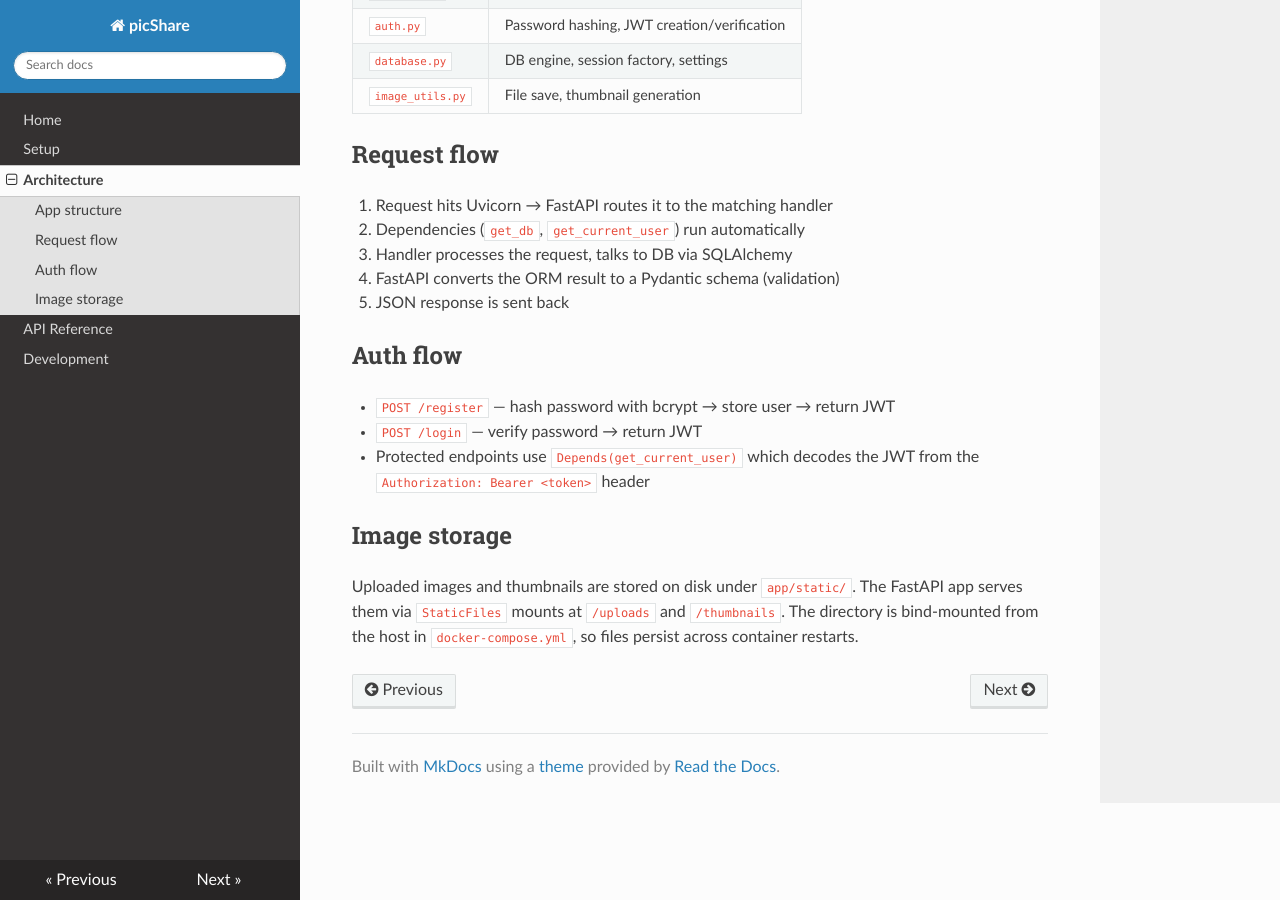
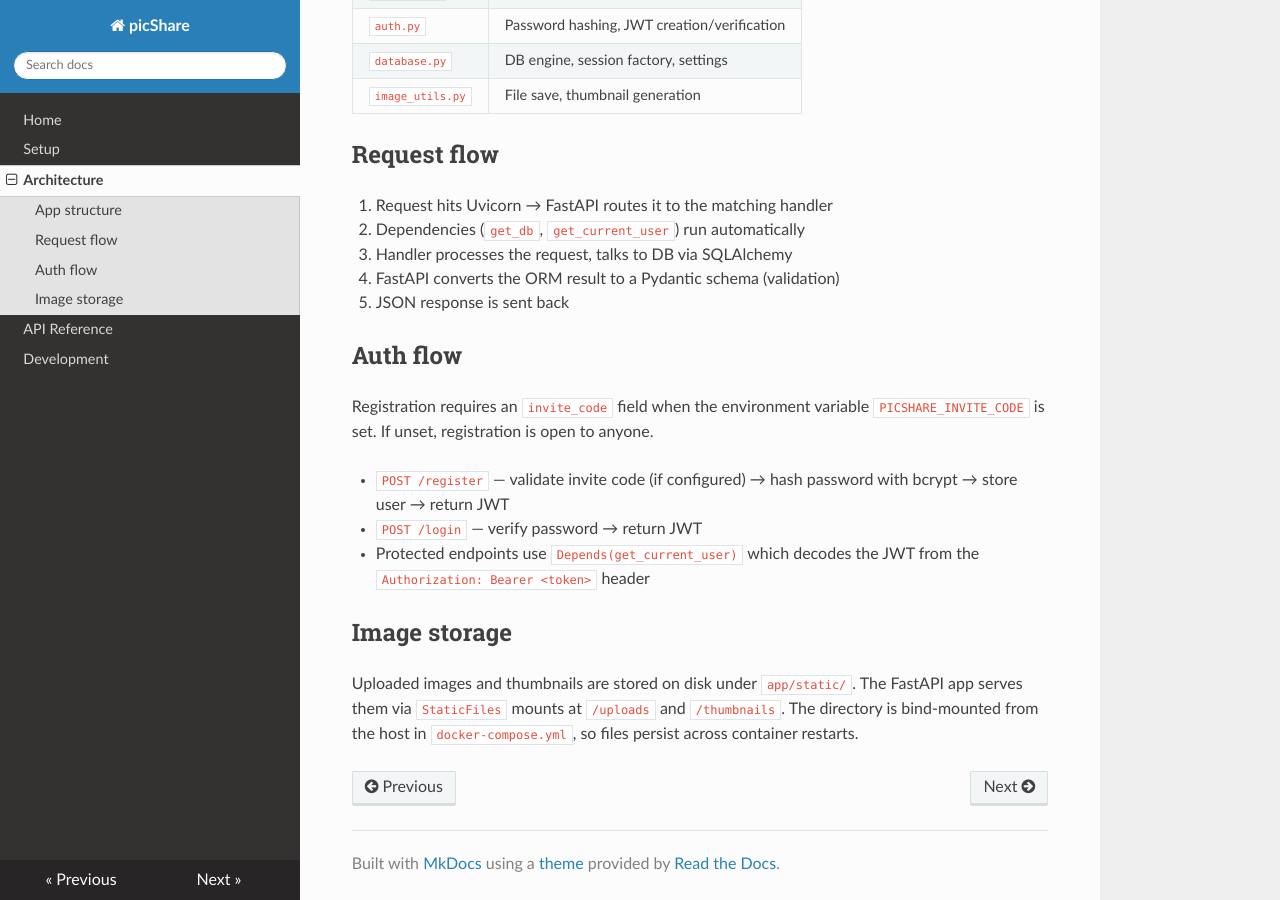
Before and after one commit to ol-eg/picShare, an MkDocs documentation site: the page built from docs/architecture.md, in a window 1280 px wide and 900 px high, scrolled down 614 px. Built offline with MkDocs 1.6.1, drawn with Linux system fonts in a browser that asks for light colours; nearby versions of some CDN libraries.

Commit message:
Gate registration behind PICSHARE_INVITE_CODE env var
- Settings.invite_code (str | None, default None = open registration)
- UserRegister.invite_code field (optional in request body)
- /register validates invite_code when env var is set, returns 403 on mismatch
- Add PICSHARE_INVITE_CODE to docker-compose.yml (dev) and Makefile (tests)
- Update docs (api, architecture, setup, dev) and README with invite code info
- 15 tests pass (3 new: no-code, valid-code, wrong-code)

```diff
--- a/docker-compose.yml
+++ b/docker-compose.yml
@@ -27,6 +27,7 @@
       - "8000:8000"
     environment:
       PICSHARE_DATABASE_URL: "postgresql+asyncpg://picshare:picshare@db:5432/picshare"
+      PICSHARE_INVITE_CODE: "local-dev-invite"
     depends_on:
       - db
     volumes:
--- a/docs/architecture.md
+++ b/docs/architecture.md
@@ -40,7 +40,10 @@
 
 ## Auth flow
 
-- `POST /register` — hash password with bcrypt → store user → return JWT
+Registration requires an `invite_code` field when the environment variable
+`PICSHARE_INVITE_CODE` is set. If unset, registration is open to anyone.
+
+- `POST /register` — validate invite code (if configured) → hash password with bcrypt → store user → return JWT
 - `POST /login` — verify password → return JWT
 - Protected endpoints use `Depends(get_current_user)` which decodes the JWT
   from the `Authorization: Bearer <token>` header
```
Also changed, not shown: AGENTS.md (+1 -0 lines), README.md (+7 -1 lines), docs/api.md (+1 -1 lines), docs/dev.md (+3 -0 lines), docs/setup.md (+4 -0 lines), 7 other files.
